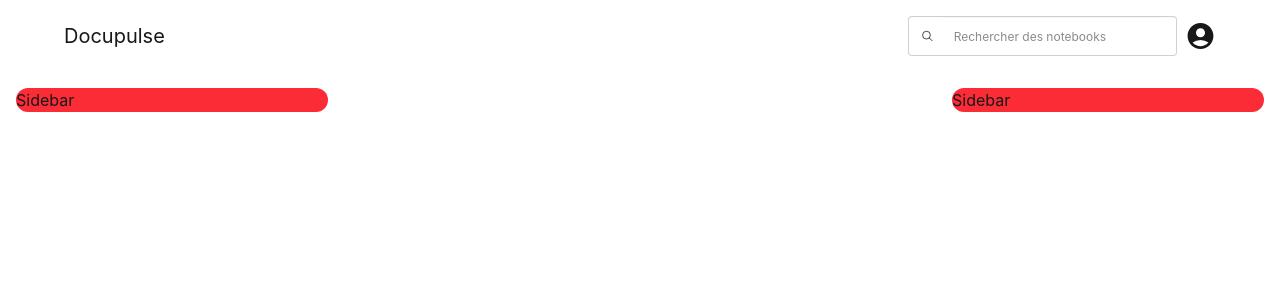
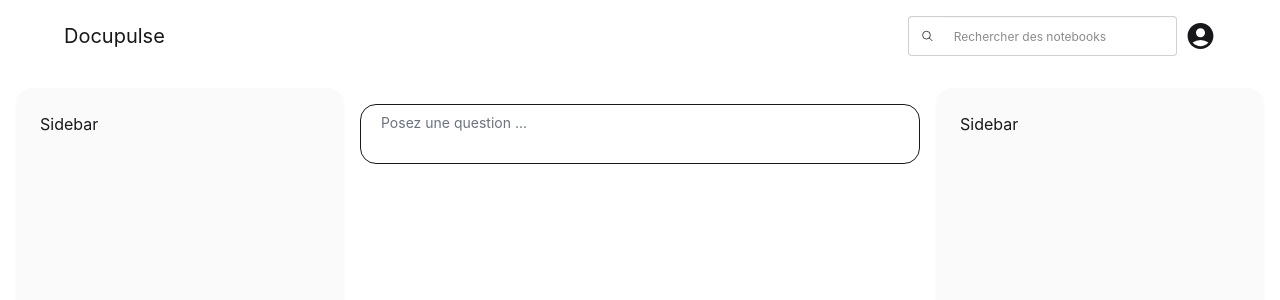
Before and after one commit to karimoucisse/DocuPulse-AI, a React (Vite) app in the folder front/: page / in a window 1280 px wide. Shown: the top 300 px of the page. Built offline with nearby package versions, Linux system fonts and the light colour scheme.

Commit message:
add component sidebar, add page Prompt

```diff
--- a/front/src/components/Sidebar.jsx
+++ b/front/src/components/Sidebar.jsx
@@ -1,7 +1,7 @@
 
 const Sidebar = () => {
   return (
-	<div className=" h-full flex-1 bg-red-500 rounded-2xl">Sidebar</div>
+	<div className=" h-100 flex-1 bg-base-200/70 shadow-xs rounded-2xl p-6">Sidebar</div>
   )
 }
 
--- a/front/src/pages/Prompt.jsx
+++ b/front/src/pages/Prompt.jsx
@@ -7,7 +7,17 @@ const Prompt = () => {
 		<Header/>
 		<div className="flex p-4">
 			<Sidebar/>
-			<div className="flex-2"></div>
+			<div className="flex flex-2 items-end h-full p-4">
+				<textarea
+					maxLength="2000"
+					placeholder="Posez une question ..."
+					id="message-input"
+					name="message"
+					autoComplete="off"
+					rows="1"
+					className="flex-1 border h-15 rounded-2xl bg-transparent resize-none outline-none text-sm placeholder-gray-500 py-2 px-5"
+				></textarea>
+			</div>
 			<Sidebar/>
 		</div>
 	</div>
```
Also changed, not shown: front/src/index.css (line endings or trailing spaces).
